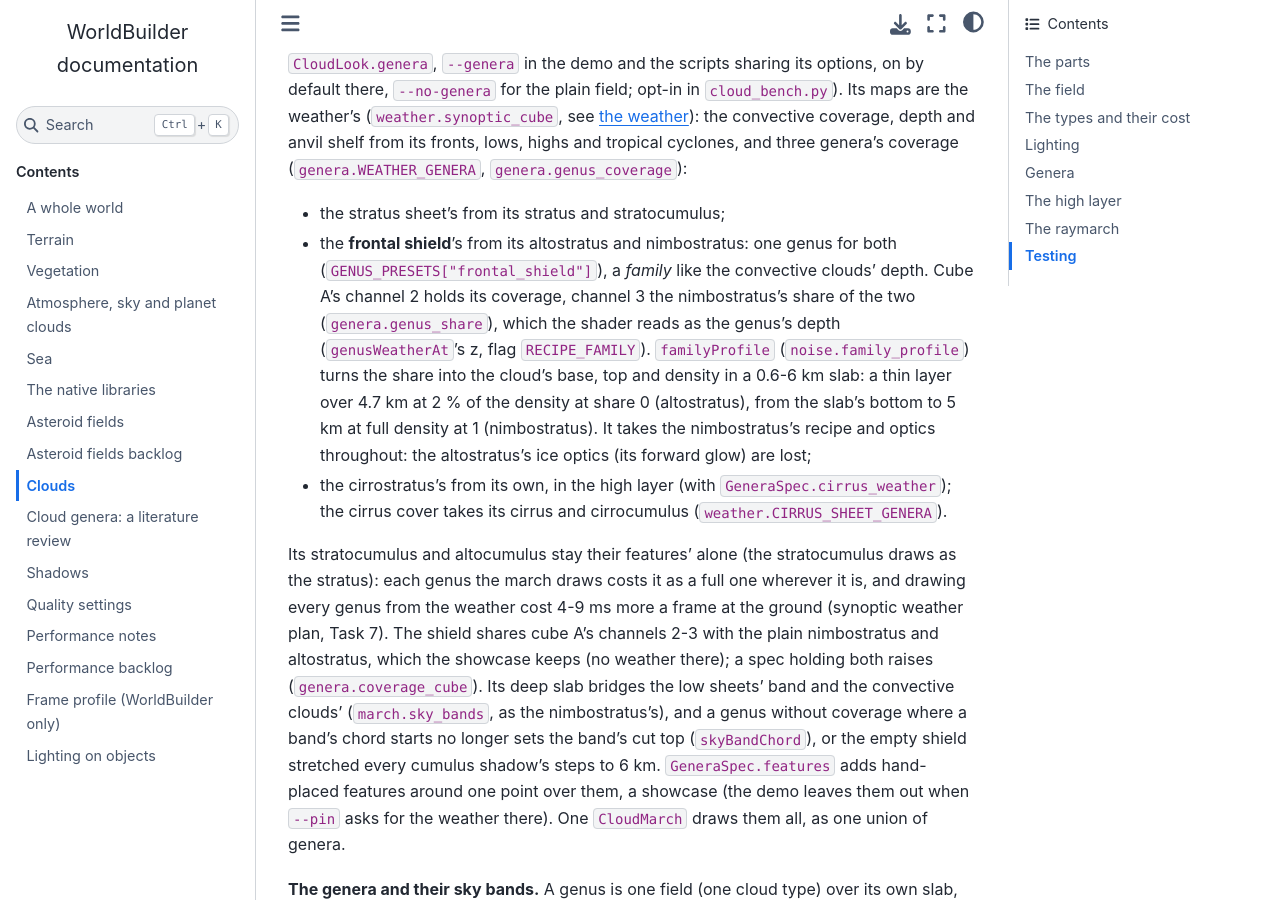
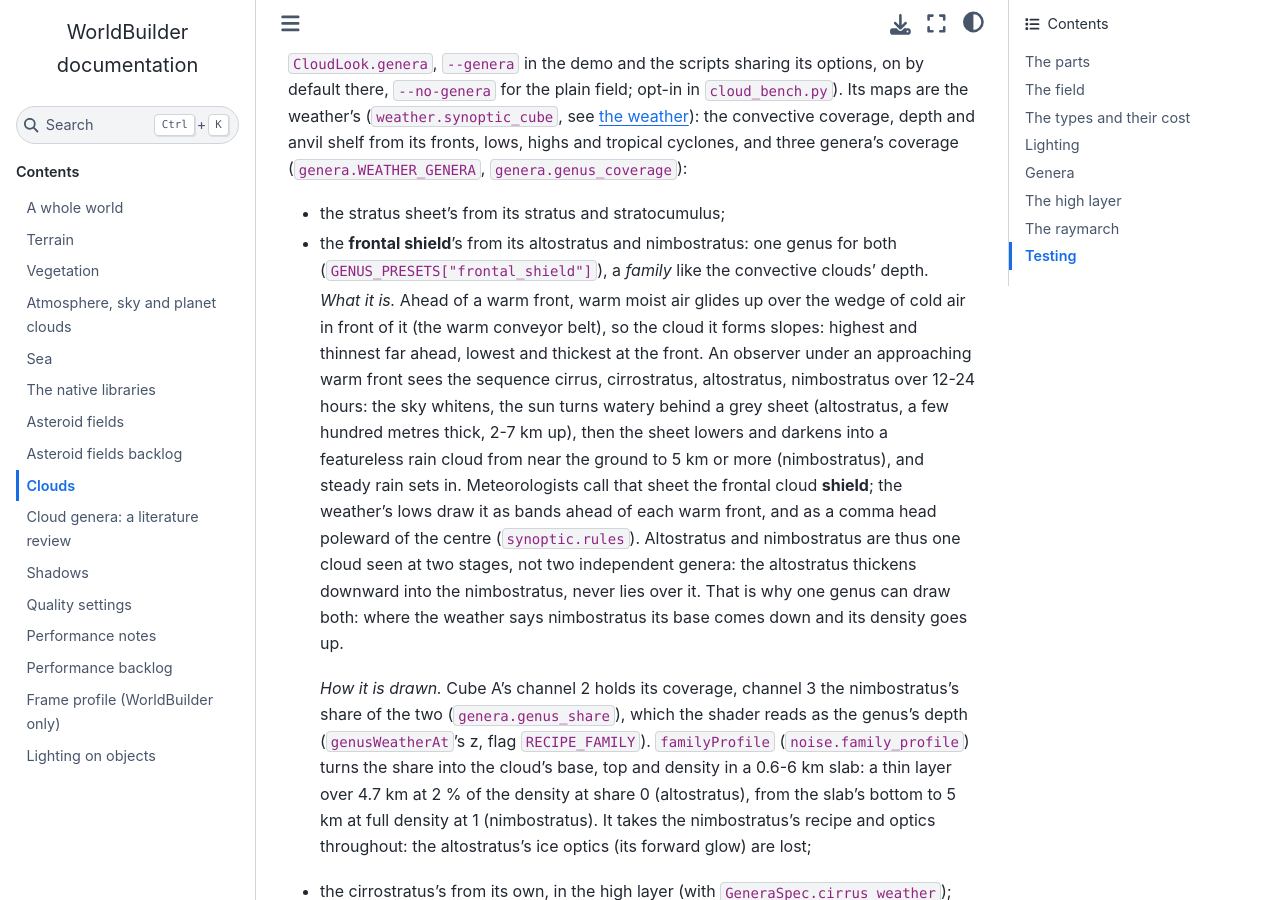
Before and after one commit to JoeDalton/WorldBuilder, a Sphinx documentation site: the page built from docs/source/clouds.md, in a window 1280 px wide and 900 px high, scrolled down 5930 px. Built offline with Sphinx 7.4.7 and the Sphinx Book theme 1.1.4, drawn with Linux system fonts in a browser that asks for light colours; pages that are not in the unit, such as notebooks, are missing from menus.

Commit message:
front shield  explanation

```diff
--- a/docs/source/clouds.md
+++ b/docs/source/clouds.md
@@ -266,7 +266,26 @@ tropical cyclones, and three genera's coverage (`genera.WEATHER_GENERA`,
 - the stratus sheet's from its stratus and stratocumulus;
 - the **frontal shield**'s from its altostratus and nimbostratus: one genus
   for both (`GENUS_PRESETS["frontal_shield"]`), a *family* like the
-  convective clouds' depth. Cube A's channel 2 holds its coverage, channel 3
+  convective clouds' depth.
+
+  *What it is.* Ahead of a warm front, warm moist air glides up over the
+  wedge of cold air in front of it (the warm conveyor belt), so the cloud
+  it forms slopes: highest and thinnest far ahead, lowest and thickest at
+  the front. An observer under an approaching warm front sees the sequence
+  cirrus, cirrostratus, altostratus, nimbostratus over 12-24 hours: the sky
+  whitens, the sun turns watery behind a grey sheet (altostratus, a few
+  hundred metres thick, 2-7 km up), then the sheet lowers and darkens into
+  a featureless rain cloud from near the ground to 5 km or more
+  (nimbostratus), and steady rain sets in. Meteorologists call that sheet
+  the frontal cloud **shield**; the weather's lows draw it as bands ahead of
+  each warm front, and as a comma head poleward of the centre
+  (`synoptic.rules`). Altostratus and nimbostratus are thus one cloud seen
+  at two stages, not two independent genera: the altostratus thickens
+  downward into the nimbostratus, never lies over it. That is why one
+  genus can draw both: where the weather says nimbostratus its base comes
+  down and its density goes up.
+
+  *How it is drawn.* Cube A's channel 2 holds its coverage, channel 3
   the nimbostratus's share of the two (`genera.genus_share`), which the
   shader reads as the genus's depth (`genusWeatherAt`'s z, flag
   `RECIPE_FAMILY`). `familyProfile` (`noise.family_profile`) turns the
```
Also changed, not shown: 1 other file.
